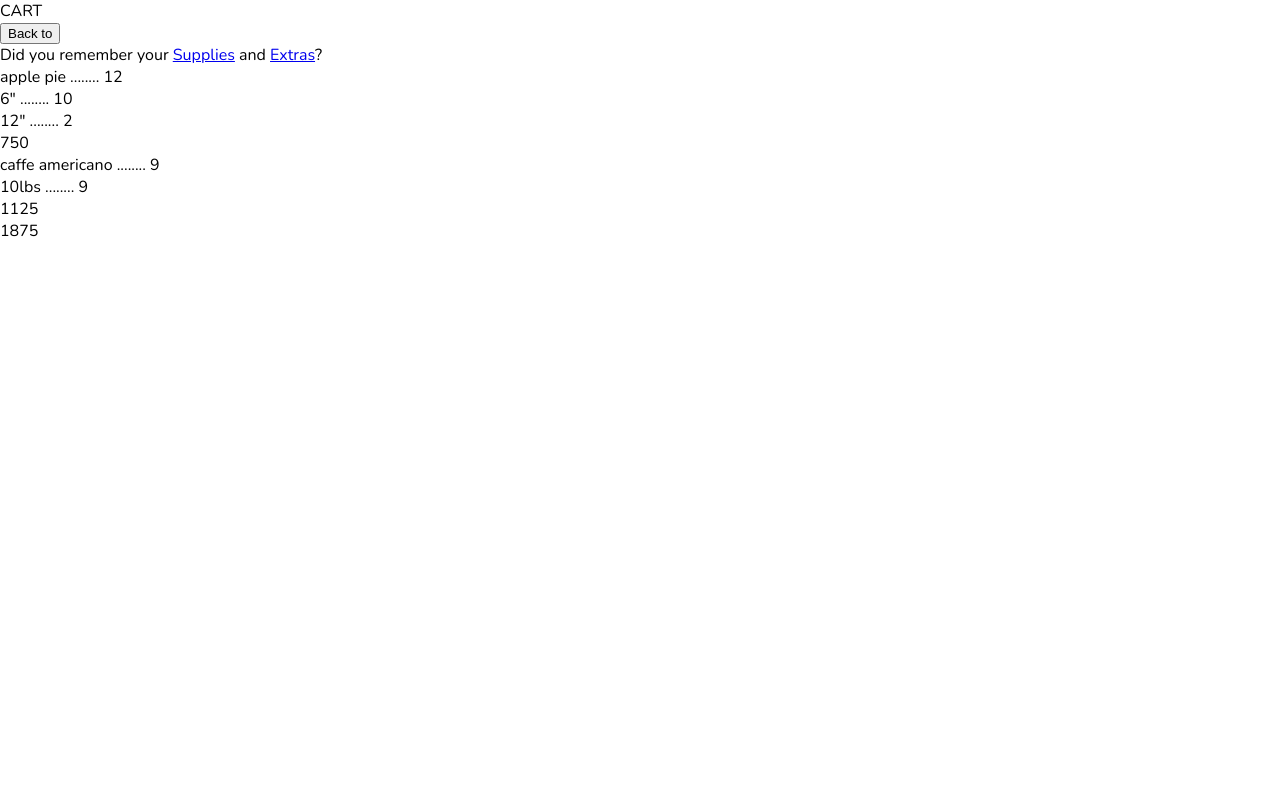
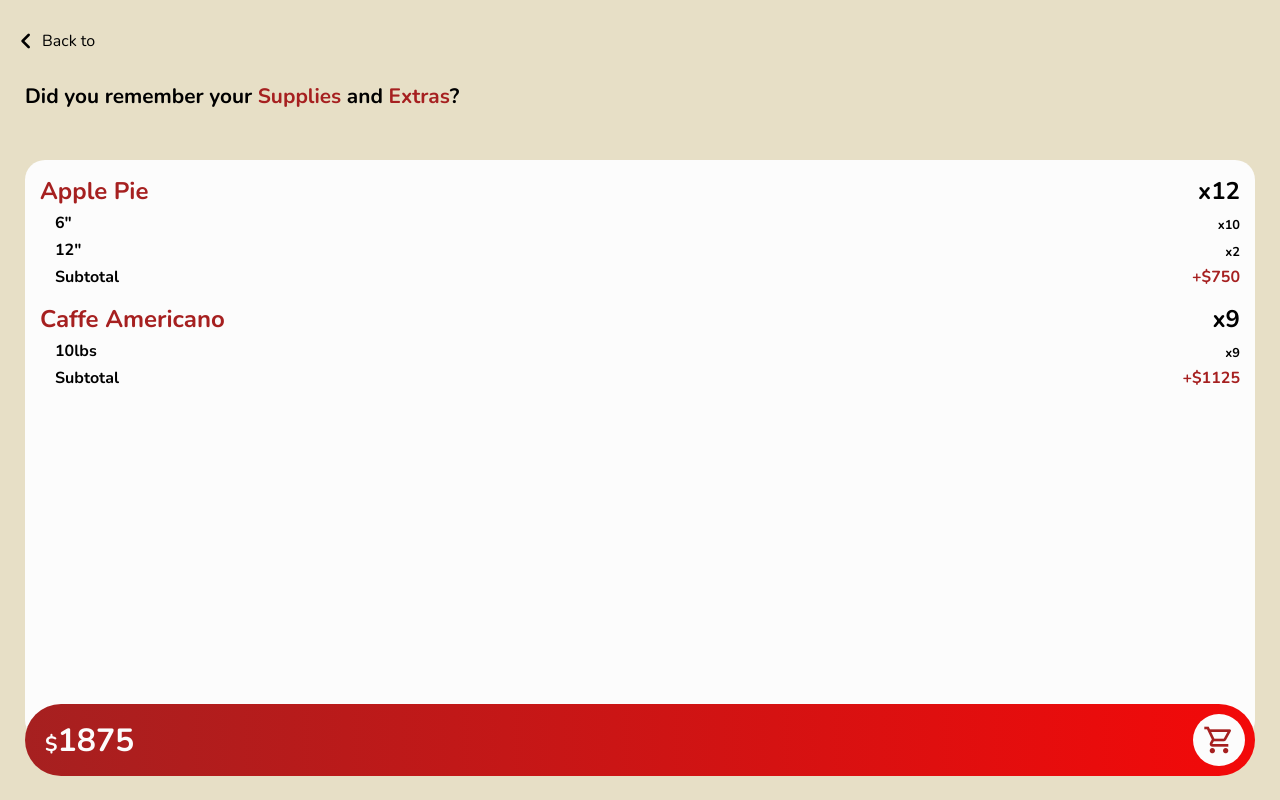
Before and after one commit to heykc/pie-felicia, a React (Create React App) app: page /cart in a window 1280 px wide. Built offline with nearby package versions, Linux system fonts and the light colour scheme.

Commit message:
cart page styled

```diff
--- a/src/components/Cart.jsx
+++ b/src/components/Cart.jsx
@@ -1,5 +1,8 @@
 import React, { Fragment } from 'react';
 import { Link } from 'react-router-dom';
+
+import '../styles/Cart.scss';
+
 
 /**
  * @summary Prints the order
@@ -46,15 +49,22 @@ const Cart = ({cart, history, category, shopData}) => {
 
   let details = cartComb(cart);
   return (
-    <div className="cart">
-      <div>CART</div>
-      <button onClick={() => history.goBack()}>Back to {category}</button>
-      <div>Did you remember your <Link to='/supplies'>Supplies</Link> and <Link to='/extras'>Extras</Link>?</div>
+    <div className="cart-page">
+      <div className="back" onClick={() => history.goBack()}>
+        <span className="material-icons-round">keyboard_arrow_left</span>
+        Back to {category}
+      </div>
+      <div className="remember">Did you remember your <Link to='/supplies'>Supplies</Link> and <Link to='/extras'>Extras</Link>?</div>
+      <div className="receipt">
+        <div className="receipt-info">
           {/* look through the details */}
           {details.map((x, i) => {
             return (
               <Fragment key={i}>
-            <div>{x.name} ........ {x.itemCount}</div>
+                <div className="item-name-row">
+                  <span className="item-name">{x.name}</span>
+                  <span className="item-quantity">x{x.itemCount}</span>
+                </div>
                 <>
                   {/* for every possible order */}
                   {Object.keys(x.order).map((y, j) => {
@@ -62,18 +72,34 @@ const Cart = ({cart, history, category, shopData}) => {
                     if (x.order[y] > 0)
                       return (
                         // display the size and amount
-                    <div key={j}>
-                      {y} ........ {x.order[y]}
+                        <div key={j} className="item-order-row">
+                          <span>{y}</span>
+                          <span className="item-order-quantity">x{x.order[y]}</span>
                         </div>
                       )
                   })}
                 </>
-            <div>{x.totalCost}</div>
+                <div className="subtotal">
+                  <span className="subtotal-title">Subtotal</span>
+                  <span className="subtotal-price">+${x.totalCost}</span>
+                </div>
               </Fragment>
             )
           })}
+        </div>
 
-      <div>{orderTotal}</div>
+
+        <div className="cart-total">
+          <span>
+            <span className="dollar">$</span>
+            {orderTotal}
+          </span>
+          <div className="material-icons-outlined icon">shopping_cart</div>
+        </div>
+      </div>
+
+
+
     </div>
   )
 }
--- /dev/null
+++ b/src/styles/Cart.scss
@@ -0,0 +1,132 @@
+@import './colors.scss';
+
+
+.cart-page {
+  width: 100%;
+  height: 100%;
+
+  display: flex;
+  flex-direction: column;
+
+  background: $cream;
+
+  padding-bottom: 60px;
+
+  // border: 1px solid blue;
+
+  .back {
+    display: flex;
+    align-items: center;
+
+    padding: 25px 0 25px 10px;
+
+    .material-icons-round {
+      font-size: 2rem;
+    }
+  }
+
+  .remember {
+    width: 75%;
+    font-weight: 700;
+    padding: 0 25px;
+    font-size: 1.3rem;
+    margin-bottom: 50px;
+
+    a {
+      color: $dark-red;
+      text-decoration: none;
+    }
+  }
+
+  .receipt {
+    position: relative;
+
+    background: $white;
+    margin: 0 25px;
+    border-radius: 20px;
+    padding: 15px;
+
+    flex: 2;
+
+    .receipt-info {
+      overflow-y: scroll;
+    }
+
+    .item-name-row {
+      display: flex;
+      justify-content: space-between;
+      align-items: center;
+
+      font-size: 1.5rem;
+      font-weight: 700;
+
+      margin-bottom: 5px;
+
+      .item-name {
+        color: $dark-red;
+        text-transform: capitalize;
+      }
+
+      &:not(:first-child) {
+        margin-top: 15px;
+      }
+    }
+
+    .item-order-row {
+      margin-left: 15px;
+      margin-bottom: 5px;
+      font-weight: bold;
+
+      display: flex;
+      justify-content: space-between;
+      align-items: flex-end;
+
+      .item-order-quantity {
+        font-size: .8rem;
+      }
+    }
+
+    .subtotal {
+      margin-left: 15px;
+      display: flex;
+      justify-content: space-between;
+      font-weight: 700;
+
+      &-price {
+        color: $dark-red;
+      }
+    }
+
+    .cart-total {
+      position: absolute;
+      left: 0;
+      bottom: -36px;
+
+      width: 100%;
+
+      display: flex;
+      justify-content: space-between;
+      align-items: center;
+
+      padding: 10px 10px 10px 20px;
+      border-radius: 50px;
+
+      color: $white;
+      font-weight: 700;
+      font-size: 2rem;
+      background: linear-gradient(to right, $dark-red, $lite-red);
+
+      .dollar {
+        font-size: 1.3rem;
+      }
+
+      .icon {
+        font-size: 2rem;
+        background: $white;
+        color: $dark-red;
+        padding: 10px;
+        border-radius: 50%;
+      }
+    }
+  }
+}
```
Lines whose indentation alone changed are shown as unchanged.
